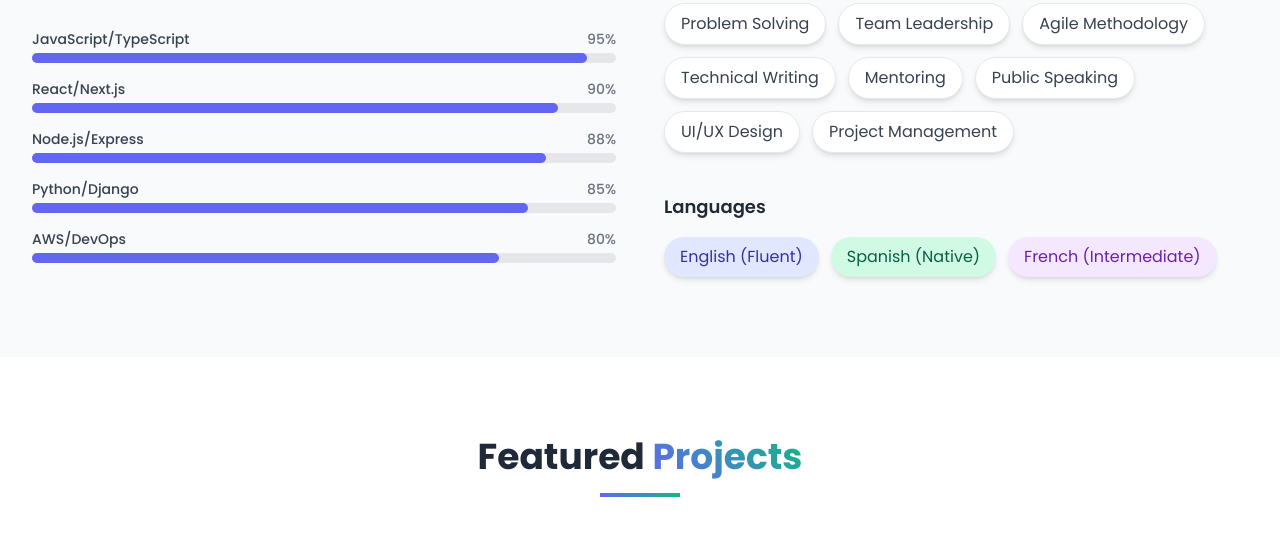
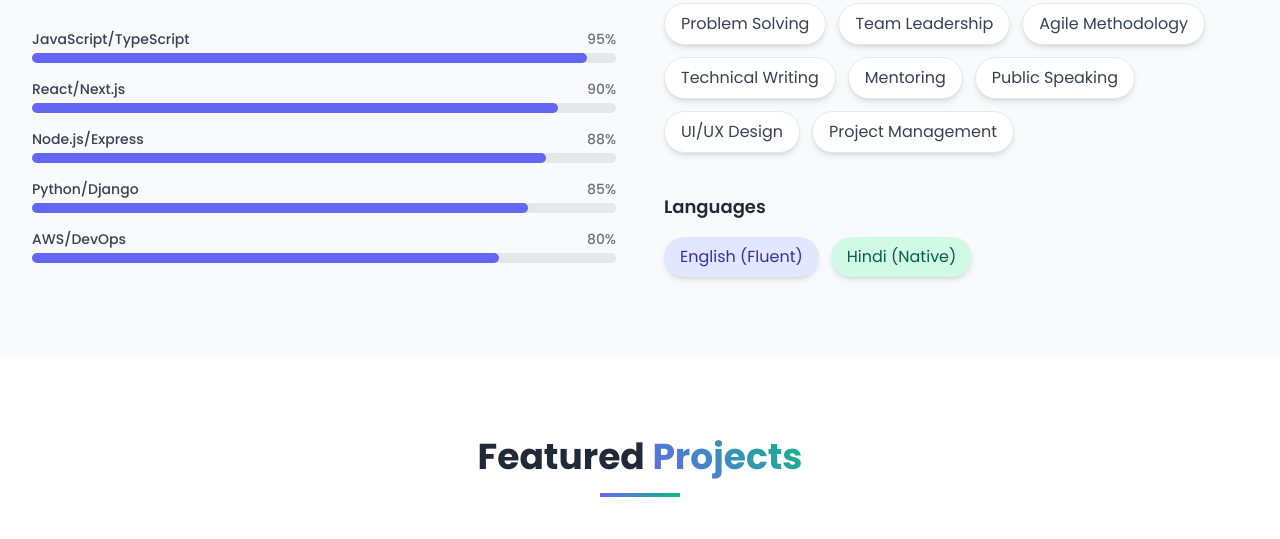
Before and after one commit to apoorvgupt479/Apoorv-Portfolio, a plain HTML site: page index.html in a window 1280 px wide. Shown: the part 1875-2414 px from the top of the page. Drawn offline with nearby package versions, Linux system fonts and the light colour scheme; animation ran at ten frames a second.

Commit message:
updated languages

```diff
--- a/index.html
+++ b/index.html
@@ -404,11 +404,11 @@
                                 <span>English (Fluent)</span>
                             </div>
                             <div class="skill-pill px-4 py-2 bg-emerald-100 text-emerald-800 shadow-md rounded-full">
-                                <span>Spanish (Native)</span>
+                                <span>Hindi (Native)</span>
                             </div>
-                            <div class="skill-pill px-4 py-2 bg-purple-100 text-purple-800 shadow-md rounded-full">
+                            <!-- <div class="skill-pill px-4 py-2 bg-purple-100 text-purple-800 shadow-md rounded-full">
                                 <span>French (Intermediate)</span>
-                            </div>
+                            </div> -->
                         </div>
                     </div>
                 </div>
```
